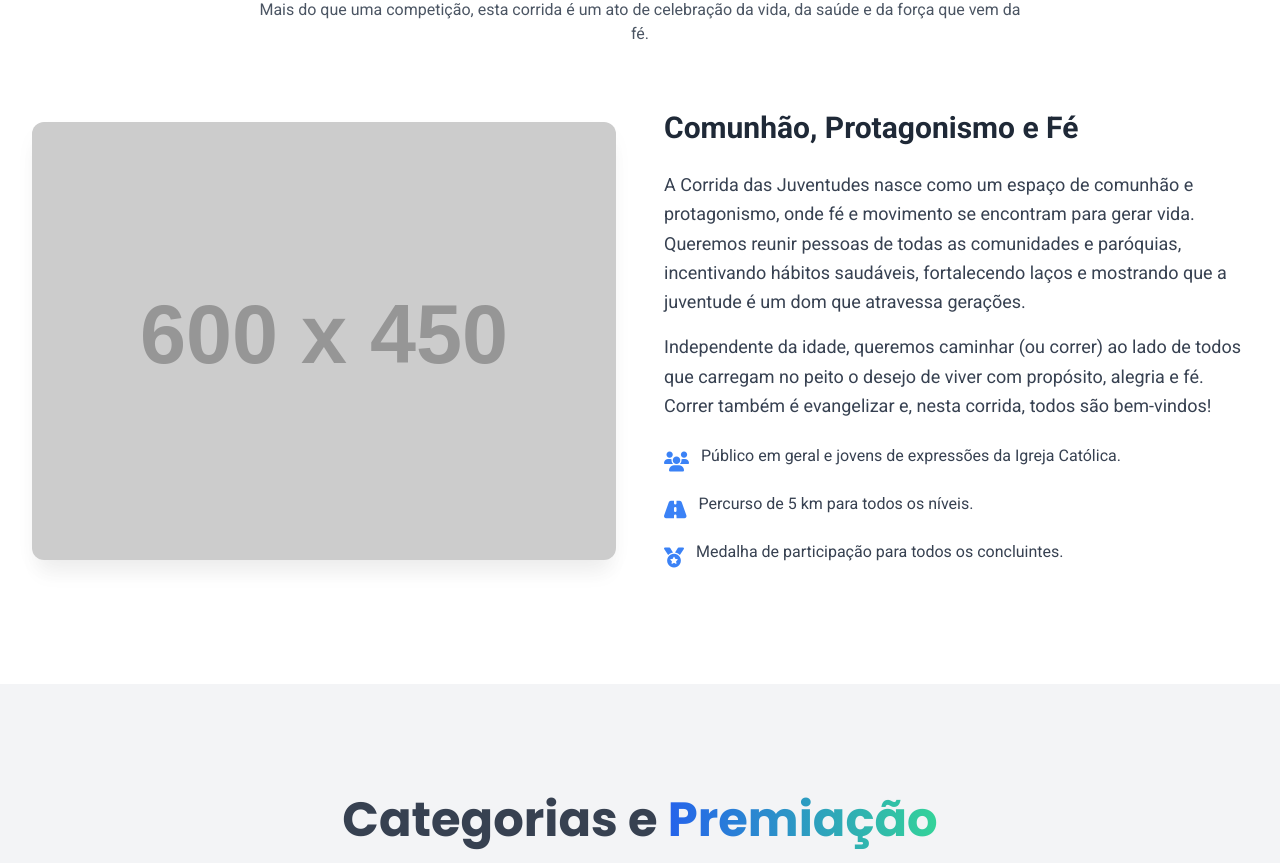
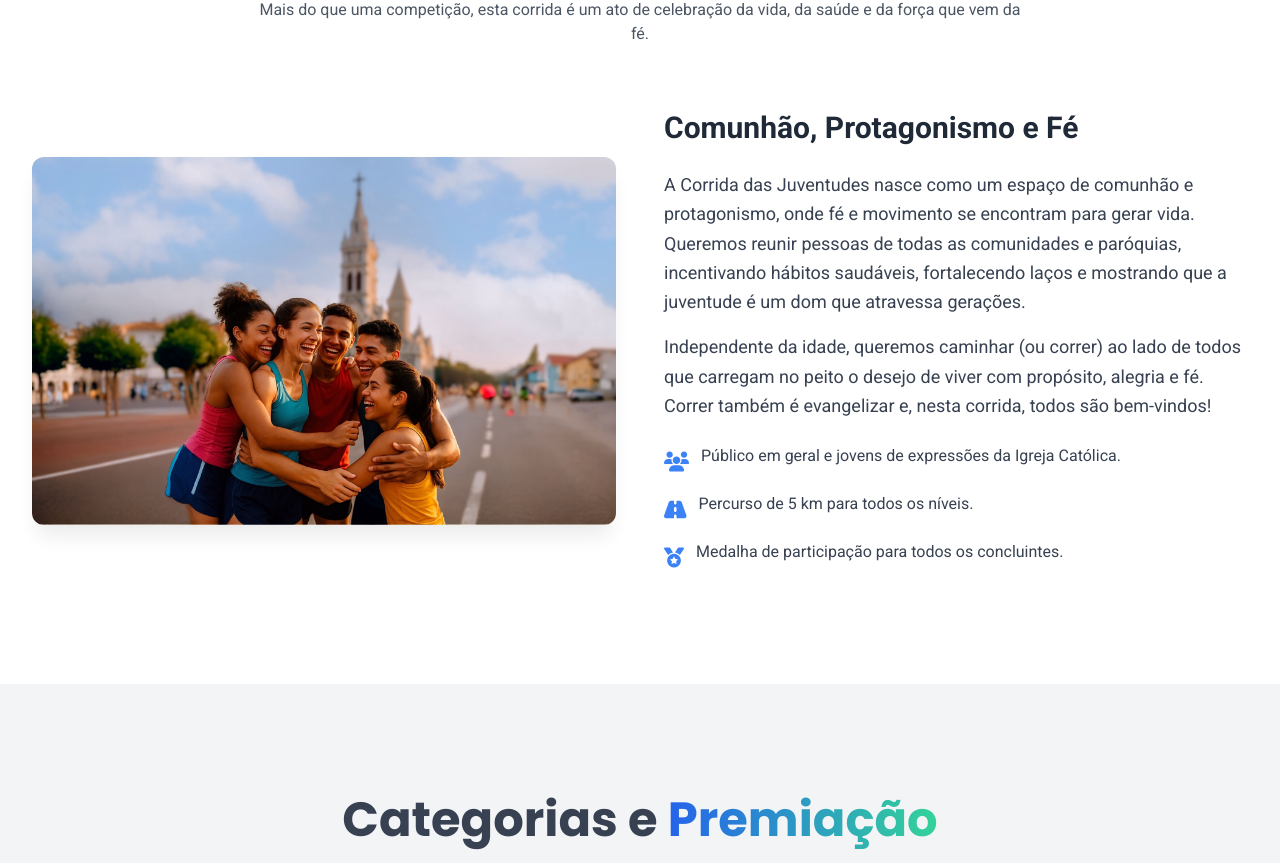
Before and after one commit to zapyeradmin/corrida-das-juventudes, a React (Vite) app: page / in a window 1280 px wide. Shown: the part 978-1841 px from the top of the page. Built offline with nearby package versions, Linux system fonts and the light colour scheme.

Commit message:
Visual edit in Lovable
Edited UI in Lovable

```diff
--- a/src/components/sections/AboutSection.tsx
+++ b/src/components/sections/AboutSection.tsx
@@ -1,6 +1,5 @@
 export const AboutSection = () => {
-  return (
-    <section id="sobre" className="py-20 md:py-28 bg-white">
+  return <section id="sobre" className="py-20 md:py-28 bg-white">
       <div className="container mx-auto px-4 sm:px-6 lg:px-8">
         <h2 className="section-title text-4xl md:text-5xl font-bold text-center mb-4">
           Sobre o <span className="gradient-text">Evento</span>
@@ -10,11 +9,7 @@ export const AboutSection = () => {
         </p>
         <div className="grid lg:grid-cols-2 gap-12 items-center">
           <div className="custom-card overflow-hidden">
-            <img
-              src="https://placehold.co/600x450/3b82f6/ffffff?text=Imagem+do+Evento"
-              alt="Imagem do Evento de Corrida"
-              className="w-full h-auto object-cover"
-            />
+            <img alt="Imagem do Evento de Corrida" className="w-full h-auto object-cover" src="/lovable-uploads/fb3f7c4f-6b7a-4606-9c17-57ea2f9981bd.jpg" />
           </div>
           <div className="text-gray-700">
             <h3 className="text-3xl font-semibold text-gray-800 mb-6">Comunhão, Protagonismo e Fé</h3>
@@ -41,6 +36,5 @@ export const AboutSection = () => {
           </div>
         </div>
       </div>
-    </section>
-  );
+    </section>;
 };
```
Also changed, not shown: public/lovable-uploads/fb3f7c4f-6b7a-4606-9c17-57ea2f9981bd.jpg (added).
